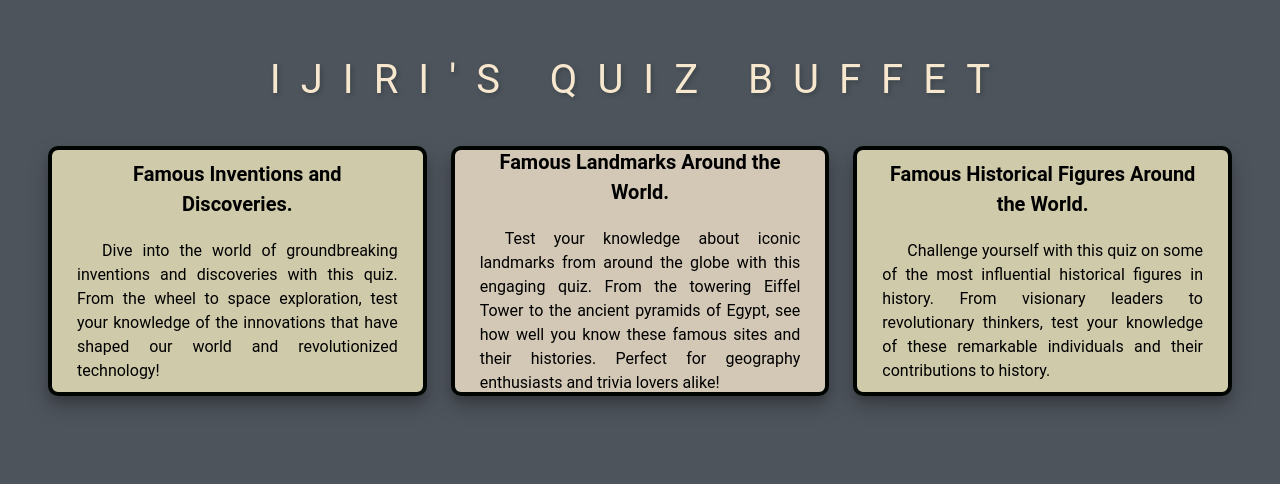
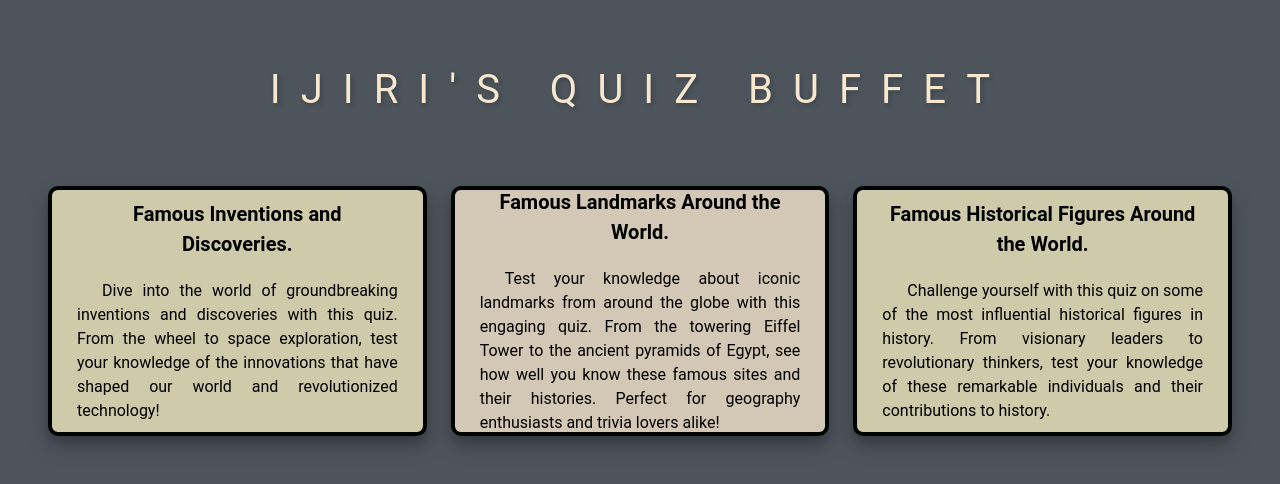
Before and after one commit to Edjery/practice-02-quiz-app, a React (Vite) app: page / in a window 1280 px wide. Shown: the top 484 px of the page. Built offline with nearby package versions, Linux system fonts and the light colour scheme.

Commit message:
Add home title animation

```diff
--- /dev/null
+++ b/src/component/animation/FadeSlideFromTop.tsx
@@ -0,0 +1,26 @@
+import { animated, useSpring } from "@react-spring/web";
+import { ReactNode } from "react";
+
+interface Props {
+  children?: ReactNode;
+}
+
+const FadeSlideFromTop = ({ children }: Props) => {
+  const [props] = useSpring(() => ({
+    from: {
+      opacity: 0,
+      transform: "translateY(-50px)",
+    },
+    to: {
+      opacity: 1,
+      transform: "translateY(0)",
+    },
+    config: { tension: 300, friction: 30 },
+  }));
+
+  return (
+    <animated.div style={{ ...props, display: "inline-flex", padding: "10px", marginBottom: "20px" }}>{children}</animated.div>
+  );
+};
+
+export default FadeSlideFromTop;
--- a/src/component/home/Title.tsx
+++ b/src/component/home/Title.tsx
@@ -1,8 +1,11 @@
 import { Typography } from "@mui/material";
 import { flowersLikeEyes, sunAndSand, transparency } from "../../values/colors";
+import { homePageTitle } from "../../values/string";
+import FadeSlideFromTop from "../animation/FadeSlideFromTop";
 
 const Title = () => {
   return (
+    <FadeSlideFromTop>
       <Typography
         sx={{
           display: "inline-flex",
@@ -14,8 +17,9 @@ const Title = () => {
           color: sunAndSand.champagne,
         }}
       >
-      IJIRI'S QUIZ BUFFET
+        {homePageTitle}
       </Typography>
+    </FadeSlideFromTop>
   );
 };
 
--- a/src/values/string.ts
+++ b/src/values/string.ts
@@ -1,3 +1,5 @@
+export const homePageTitle = "IJIRI'S QUIZ BUFFET"
+
 export const quizGeneralDescription = "The quiz is about this topic, Good luck!"
 export const quizBeginMessage = "Are you ready to begin the quiz?"
 
```
Lines whose indentation alone changed are shown as unchanged.
